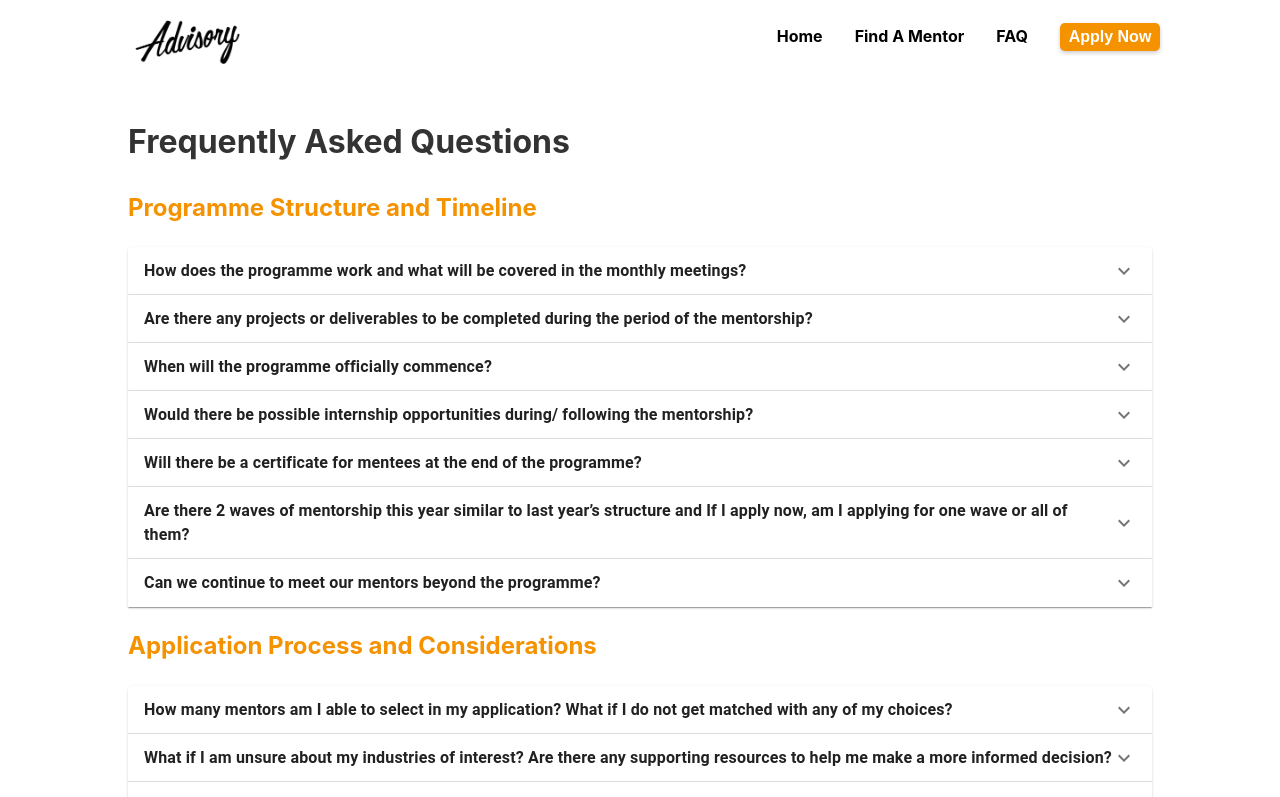
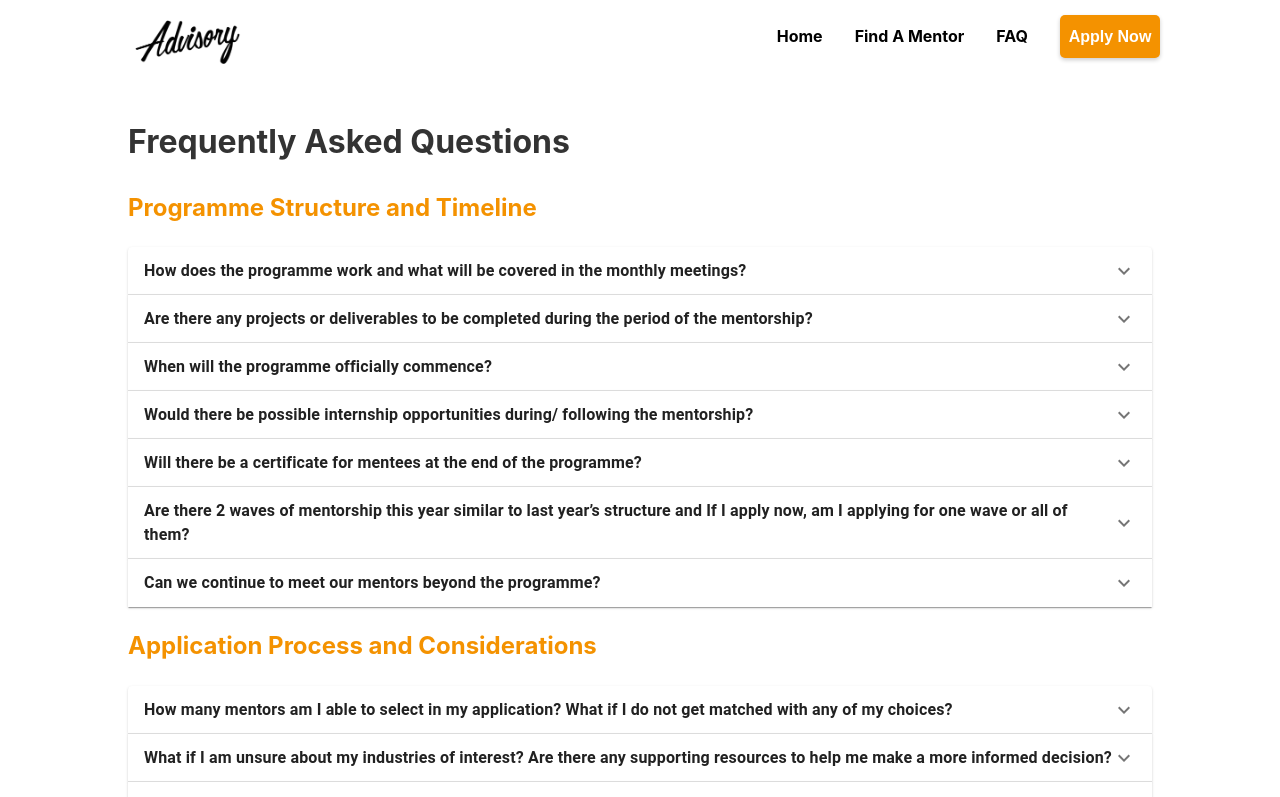
Before and after one commit to AdvisorySG/mentorship-page, a Next.js app: page /faq in a window 1280 px wide. Shown: the top 797 px of the page. Built offline with nearby package versions, Linux system fonts and the light colour scheme.

Commit message:
feat: increase height and padding to make the button more obvious

```diff
--- a/components/Drawer.tsx
+++ b/components/Drawer.tsx
@@ -118,15 +118,17 @@ const ResponsiveDrawer = () => {
             backgroundColor: "var(--brand-color)",
             color: "#fff",
             border: "none",
-            padding: "5px 5px",
+            padding: "10px 5px",
             fontSize: "inherit",
             borderRadius: "5px",
             cursor: "pointer",
             fontWeight: "bold",
             boxShadow: "0 2px 4px rgba(0,0,0,0.2)",
             width: "100px",
+            height: "43px",
             display: "flex",
             justifyContent: "center",
+            alignItems: "center",
             margin: "0 16px",
           }}
         >
```
